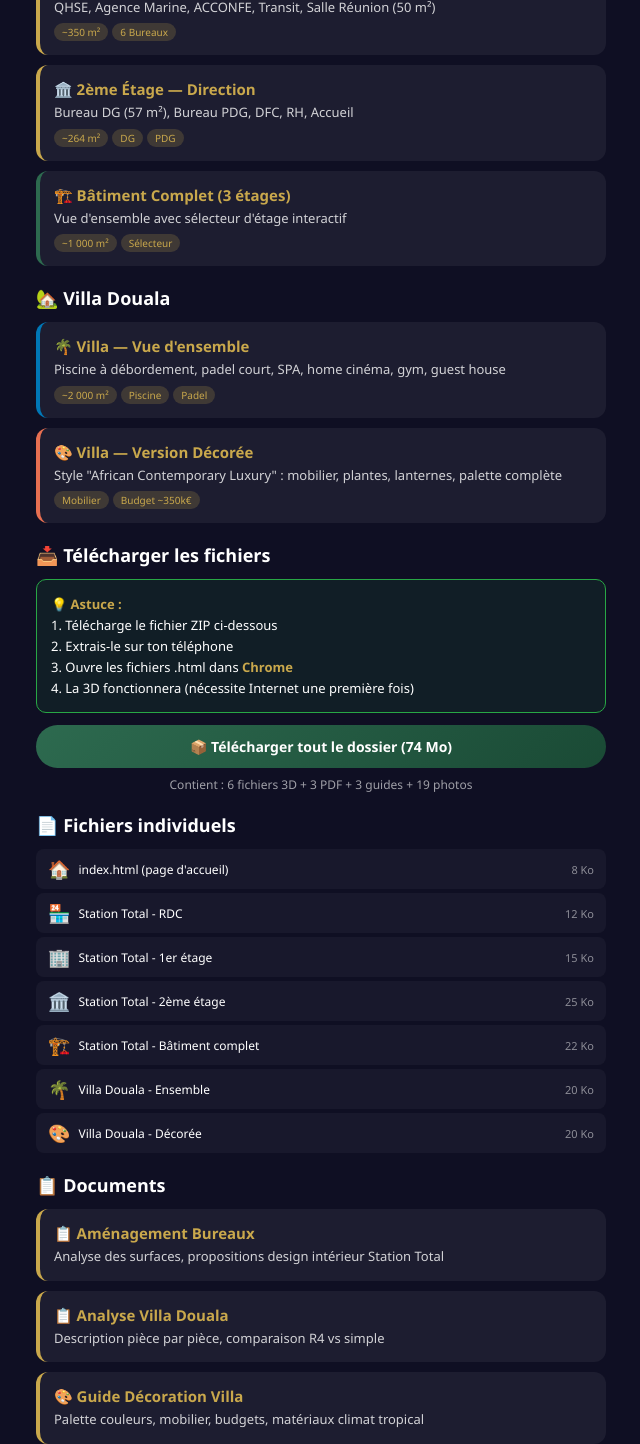
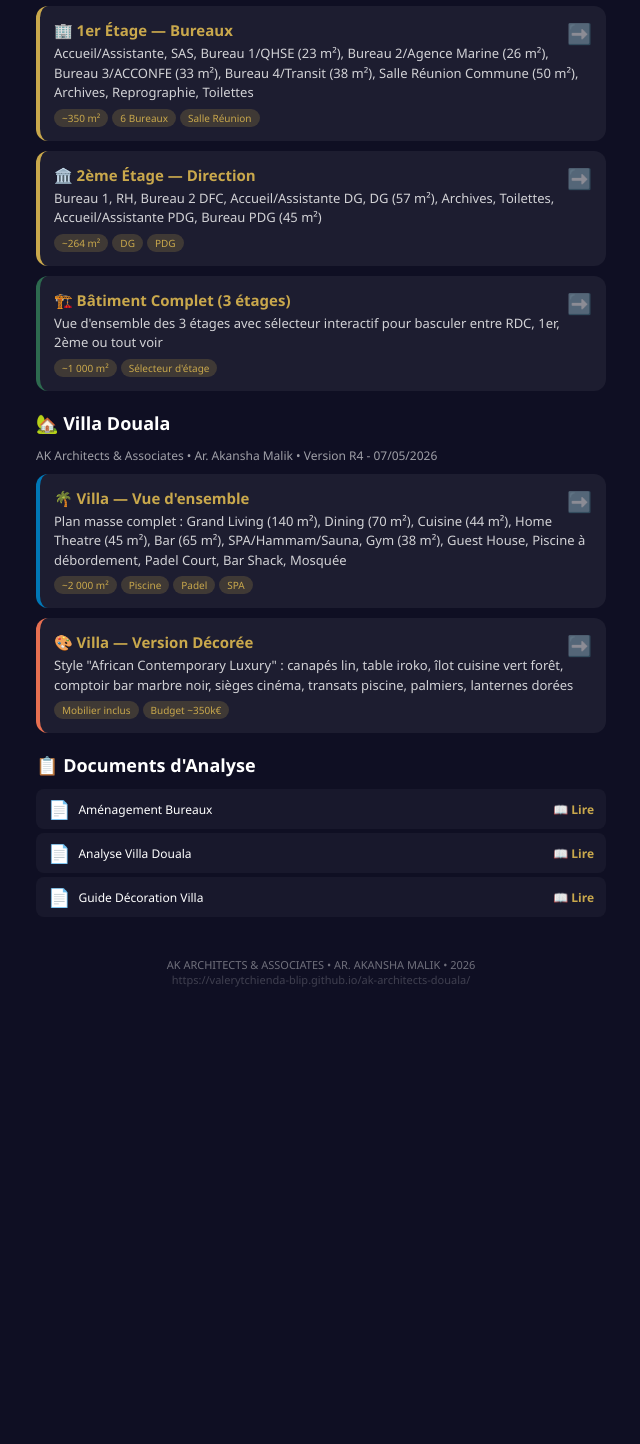
Before and after one commit to valerytchienda-blip/ak-architects-douala, a plain HTML site: page index.html in a window 1280 px wide. Shown: the part 492-1936 px from the top of the page, without its empty margins (319-959 px from the left). After the commit the page ends 1514 px from the top, so only its background shows below. Drawn offline with Linux system fonts and the light colour scheme.

Commit message:
Update index.html

```diff
--- a/index.html
+++ b/index.html
@@ -7,70 +7,36 @@
 <style>
     * { margin: 0; padding: 0; box-sizing: border-box; }
     body { font-family: 'Segoe UI', Tahoma, sans-serif; background: #0f0f23; color: #fff; min-height: 100vh; }
-    .header {
-        background: linear-gradient(135deg, #1a1a3e, #2a1a3e);
-        padding: 25px 15px; text-align: center;
-        border-bottom: 3px solid #c9a84c;
-    }
+    .header { background: linear-gradient(135deg, #1a1a3e, #2a1a3e); padding: 25px 15px; text-align: center; border-bottom: 3px solid #c9a84c; }
     .header h1 { font-size: 22px; color: #c9a84c; }
     .header p { font-size: 13px; opacity: 0.7; margin-top: 3px; }
     .container { max-width: 600px; margin: 0 auto; padding: 15px; }
     .section { margin-bottom: 20px; }
     .section h2 { font-size: 18px; margin-bottom: 12px; display: flex; align-items: center; gap: 8px; }
     .card {
-        background: rgba(255,255,255,0.06);
-        border-radius: 12px; padding: 14px; margin-bottom: 10px;
-        border-left: 4px solid #c9a84c;
+        background: rgba(255,255,255,0.06); border-radius: 12px; padding: 14px; margin-bottom: 10px;
+        border-left: 4px solid #c9a84c; cursor: pointer; transition: all 0.2s;
     }
+    .card:active { transform: scale(0.98); background: rgba(255,255,255,0.1); }
     .card h3 { font-size: 15px; color: #c9a84c; margin-bottom: 4px; }
     .card p { font-size: 13px; opacity: 0.8; line-height: 1.5; }
     .card .tags { margin-top: 6px; display: flex; flex-wrap: wrap; gap: 4px; }
-    .card .tag {
-        background: rgba(201,168,76,0.2); color: #c9a84c;
-        padding: 2px 8px; border-radius: 12px; font-size: 10px;
-    }
-    .btn {
-        display: block; width: 100%;
-        background: linear-gradient(135deg, #c9a84c, #a8882e);
-        color: #fff; padding: 12px; border-radius: 25px;
-        text-decoration: none; font-weight: bold; font-size: 14px;
-        text-align: center; border: none; margin-top: 8px;
-    }
-    .btn.blue { background: linear-gradient(135deg, #0077B6, #0055a8); }
-    .btn.green { background: linear-gradient(135deg, #2D6A4F, #1a4a35); }
-    .stats {
-        display: grid; grid-template-columns: repeat(4, 1fr);
-        gap: 8px; margin: 12px 0;
-    }
-    .stat {
-        background: rgba(255,255,255,0.05);
-        border-radius: 8px; padding: 10px; text-align: center;
-    }
+    .card .tag { background: rgba(201,168,76,0.2); color: #c9a84c; padding: 2px 8px; border-radius: 12px; font-size: 10px; }
+    .card .arrow { float: right; font-size: 20px; opacity: 0.5; }
+    .stats { display: grid; grid-template-columns: repeat(4, 1fr); gap: 8px; margin: 12px 0; }
+    .stat { background: rgba(255,255,255,0.05); border-radius: 8px; padding: 10px; text-align: center; }
     .stat .num { font-size: 20px; font-weight: bold; color: #c9a84c; }
     .stat .label { font-size: 10px; opacity: 0.6; margin-top: 2px; }
-    .info-box {
-        background: rgba(0,119,182,0.12);
-        border: 1px solid rgba(0,119,182,0.3);
-        border-radius: 10px; padding: 14px; margin: 12px 0;
-        font-size: 13px; line-height: 1.6;
-    }
+    .info-box { background: rgba(0,119,182,0.12); border: 1px solid rgba(0,119,182,0.3); border-radius: 10px; padding: 14px; margin: 12px 0; font-size: 13px; line-height: 1.6; }
     .info-box strong { color: #c9a84c; }
-    .download-btn {
-        display: inline-flex; align-items: center; gap: 8px;
-        background: #28a745; color: #fff; padding: 10px 16px;
-        border-radius: 25px; text-decoration: none;
-        font-weight: bold; font-size: 13px; margin: 5px;
-    }
     .footer { text-align: center; padding: 20px; opacity: 0.4; font-size: 11px; }
-    .files-list { margin: 10px 0; }
-    .file-item {
-        display: flex; align-items: center; gap: 8px;
-        padding: 8px 12px; background: rgba(255,255,255,0.04);
-        border-radius: 8px; margin: 4px 0; font-size: 12px;
-    }
+    .file-item { display: flex; align-items: center; gap: 8px; padding: 8px 12px; background: rgba(255,255,255,0.04); border-radius: 8px; margin: 4px 0; font-size: 12px; }
     .file-item .icon { font-size: 18px; }
     .file-item .name { flex: 1; }
     .file-item .size { opacity: 0.5; font-size: 11px; }
+    .file-item .link { color: #c9a84c; text-decoration: none; font-weight: bold; }
+    .file-item .link:hover { text-decoration: underline; }
+    .subtitle { font-size: 12px; opacity: 0.6; margin-bottom: 10px; }
 </style>
 </head>
 <body>
@@ -83,138 +49,108 @@
 <div class="container">
 
     <div class="info-box">
-        <strong>📱 Comment ça marche ?</strong><br>
-        Les fichiers 3D ont besoin d'Internet pour charger la librairie 3D.<br>
-        <strong>Solution :</strong> Télécharge les fichiers sur ton téléphone, puis ouvre-les avec Chrome.
+        <strong>👆 Comment ça marche ?</strong><br>
+        Clique sur un fichier 3D ci-dessous pour l'ouvrir directement dans ton navigateur.<br>
+        Tu pourras explorer les plans en 3D avec tes doigts !
     </div>
 
     <div class="stats">
         <div class="stat"><div class="num">2</div><div class="label">Projets</div></div>
-        <div class="stat"><div class="num">6</div><div class="label">Fichiers 3D</div></div>
+        <div class="stat"><div class="num">6</div><div class="label">Vues 3D</div></div>
         <div class="stat"><div class="num">~3000</div><div class="label">m²</div></div>
-        <div class="stat"><div class="num">19</div><div class="label">Photos</div></div>
+        <div class="stat"><div class="num">3</div><div class="label">Guides</div></div>
     </div>
 
     <!-- STATION TOTAL -->
     <div class="section">
         <h2>⛽ Station Total</h2>
+        <div class="subtitle">Projet de construction d'une essencerie TotalEnergies • Mars 2025 • G2BI • AMC Services</div>
 
+        <a href="rdc-station-essence.html" style="text-decoration:none;color:inherit;">
             <div class="card">
+                <span class="arrow">➡️</span>
                 <h3>🏪 RDC — Station Essence</h3>
-            <p>Boutique FOC (80 m²), Réserves, Mosquée, Locaux techniques</p>
+                <p>Boutique FOC (80 m²), Réserves, Chambre froide, Mosquée, Sanitaires, Locaux techniques (TGBT, Transfo, Steppe épuration, Forage, Bornes recharge)</p>
                 <div class="tags"><span class="tag">~350 m²</span><span class="tag">Boutique</span><span class="tag">Mosquée</span></div>
             </div>
+        </a>
 
+        <a href="1er-etage-bureaux.html" style="text-decoration:none;color:inherit;">
             <div class="card">
+                <span class="arrow">➡️</span>
                 <h3>🏢 1er Étage — Bureaux</h3>
-            <p>QHSE, Agence Marine, ACCONFE, Transit, Salle Réunion (50 m²)</p>
-            <div class="tags"><span class="tag">~350 m²</span><span class="tag">6 Bureaux</span></div>
+                <p>Accueil/Assistante, SAS, Bureau 1/QHSE (23 m²), Bureau 2/Agence Marine (26 m²), Bureau 3/ACCONFE (33 m²), Bureau 4/Transit (38 m²), Salle Réunion Commune (50 m²), Archives, Reprographie, Toilettes</p>
+                <div class="tags"><span class="tag">~350 m²</span><span class="tag">6 Bureaux</span><span class="tag">Salle Réunion</span></div>
+            </div>
+        </a>
+
+        <a href="2eme-etage-direction.html" style="text-decoration:none;color:inherit;">
+            <div class="card">
+                <span class="arrow">➡️</span>
+                <h3>🏛️ 2ème Étage — Direction</h3>
+                <p>Bureau 1, RH, Bureau 2 DFC, Accueil/Assistante DG, DG (57 m²), Archives, Toilettes, Accueil/Assistante PDG, Bureau PDG (45 m²)</p>
+                <div class="tags"><span class="tag">~264 m²</span><span class="tag">DG</span><span class="tag">PDG</span></div>
+            </div>
+        </a>
+
+        <a href="batiment-complet.html" style="text-decoration:none;color:inherit;">
+            <div class="card" style="border-left-color: #2D6A4F;">
+                <span class="arrow">➡️</span>
+                <h3>🏗️ Bâtiment Complet (3 étages)</h3>
+                <p>Vue d'ensemble des 3 étages avec sélecteur interactif pour basculer entre RDC, 1er, 2ème ou tout voir</p>
+                <div class="tags"><span class="tag">~1 000 m²</span><span class="tag">Sélecteur d'étage</span></div>
+            </div>
+        </a>
     </div>
 
-        <div class="card">
-            <h3>🏛️ 2ème Étage — Direction</h3>
-            <p>Bureau DG (57 m²), Bureau PDG, DFC, RH, Accueil</p>
-            <div class="tags"><span class="tag">~264 m²</span><span class="tag">DG</span><span class="tag">PDG</span></div>
-        </div>
-
-        <div class="card" style="border-left-color: #2D6A4F;">
-            <h3>🏗️ Bâtiment Complet (3 étages)</h3>
-            <p>Vue d'ensemble avec sélecteur d'étage interactif</p>
-            <div class="tags"><span class="tag">~1 000 m²</span><span class="tag">Sélecteur</span></div>
-        </div>
-    </div>
-
-    <!-- VILLA -->
+    <!-- VILLA DOUALA -->
     <div class="section">
         <h2>🏡 Villa Douala</h2>
+        <div class="subtitle">AK Architects & Associates • Ar. Akansha Malik • Version R4 - 07/05/2026</div>
 
+        <a href="villa-ensemble.html" style="text-decoration:none;color:inherit;">
             <div class="card" style="border-left-color: #0077B6;">
+                <span class="arrow">➡️</span>
                 <h3>🌴 Villa — Vue d'ensemble</h3>
-            <p>Piscine à débordement, padel court, SPA, home cinéma, gym, guest house</p>
-            <div class="tags"><span class="tag">~2 000 m²</span><span class="tag">Piscine</span><span class="tag">Padel</span></div>
+                <p>Plan masse complet : Grand Living (140 m²), Dining (70 m²), Cuisine (44 m²), Home Theatre (45 m²), Bar (65 m²), SPA/Hammam/Sauna, Gym (38 m²), Guest House, Piscine à débordement, Padel Court, Bar Shack, Mosquée</p>
+                <div class="tags"><span class="tag">~2 000 m²</span><span class="tag">Piscine</span><span class="tag">Padel</span><span class="tag">SPA</span></div>
             </div>
-
-        <div class="card" style="border-left-color: #E76F51;">
-            <h3>🎨 Villa — Version Décorée</h3>
-            <p>Style "African Contemporary Luxury" : mobilier, plantes, lanternes, palette complète</p>
-            <div class="tags"><span class="tag">Mobilier</span><span class="tag">Budget ~350k€</span></div>
-        </div>
-    </div>
-
-    <!-- TELECHARGEMENT -->
-    <div class="section">
-        <h2>📥 Télécharger les fichiers</h2>
-
-        <div class="info-box" style="background:rgba(40,167,69,0.1); border-color:#28a745;">
-            <strong>💡 Astuce :</strong><br>
-            1. Télécharge le fichier ZIP ci-dessous<br>
-            2. Extrais-le sur ton téléphone<br>
-            3. Ouvre les fichiers .html dans <strong>Chrome</strong><br>
-            4. La 3D fonctionnera (nécessite Internet une première fois)
-        </div>
-
-        <a href="AK_Architects_Presentation.zip" class="btn green" style="text-align:center;">
-            📦 Télécharger tout le dossier (74 Mo)
         </a>
 
-        <p style="text-align:center; opacity:0.6; margin-top:8px; font-size:12px;">
-            Contient : 6 fichiers 3D + 3 PDF + 3 guides + 19 photos
-        </p>
+        <a href="villa-decoration.html" style="text-decoration:none;color:inherit;">
+            <div class="card" style="border-left-color: #E76F51;">
+                <span class="arrow">➡️</span>
+                <h3>🎨 Villa — Version Décorée</h3>
+                <p>Style "African Contemporary Luxury" : canapés lin, table iroko, îlot cuisine vert forêt, comptoir bar marbre noir, sièges cinéma, transats piscine, palmiers, lanternes dorées</p>
+                <div class="tags"><span class="tag">Mobilier inclus</span><span class="tag">Budget ~350k€</span></div>
             </div>
-
-    <!-- FICHIERS INDIVIDUELS -->
-    <div class="section">
-        <h2>📄 Fichiers individuels</h2>
-
-        <div class="files-list">
-            <div class="file-item">
-                <span class="icon">🏠</span>
-                <span class="name">index.html (page d'accueil)</span>
-                <span class="size">8 Ko</span>
-            </div>
-            <div class="file-item">
-                <span class="icon">🏪</span>
-                <span class="name">Station Total - RDC</span>
-                <span class="size">12 Ko</span>
-            </div>
-            <div class="file-item">
-                <span class="icon">🏢</span>
-                <span class="name">Station Total - 1er étage</span>
-                <span class="size">15 Ko</span>
-            </div>
-            <div class="file-item">
-                <span class="icon">🏛️</span>
-                <span class="name">Station Total - 2ème étage</span>
-                <span class="size">25 Ko</span>
-            </div>
-            <div class="file-item">
-                <span class="icon">🏗️</span>
-                <span class="name">Station Total - Bâtiment complet</span>
-                <span class="size">22 Ko</span>
-            </div>
-            <div class="file-item">
-                <span class="icon">🌴</span>
-                <span class="name">Villa Douala - Ensemble</span>
-                <span class="size">20 Ko</span>
-            </div>
-            <div class="file-item">
-                <span class="icon">🎨</span>
-                <span class="name">Villa Douala - Décorée</span>
-                <span class="size">20 Ko</span>
-            </div>
-        </div>
+        </a>
     </div>
 
     <!-- DOCUMENTS -->
     <div class="section">
-        <h2>📋 Documents</h2>
-        <div class="card"><h3>📋 Aménagement Bureaux</h3><p>Analyse des surfaces, propositions design intérieur Station Total</p></div>
-        <div class="card"><h3>📋 Analyse Villa Douala</h3><p>Description pièce par pièce, comparaison R4 vs simple</p></div>
-        <div class="card"><h3>🎨 Guide Décoration Villa</h3><p>Palette couleurs, mobilier, budgets, matériaux climat tropical</p></div>
+        <h2>📋 Documents d'Analyse</h2>
+
+        <div class="file-item">
+            <span class="icon">📄</span>
+            <span class="name">Aménagement Bureaux</span>
+            <a class="link" href="amenagement-bureaux.md" target="_blank">📖 Lire</a>
+        </div>
+        <div class="file-item">
+            <span class="icon">📄</span>
+            <span class="name">Analyse Villa Douala</span>
+            <a class="link" href="analyse-villa.md" target="_blank">📖 Lire</a>
+        </div>
+        <div class="file-item">
+            <span class="icon">📄</span>
+            <span class="name">Guide Décoration Villa</span>
+            <a class="link" href="guide-decoration-villa.md" target="_blank">📖 Lire</a>
+        </div>
     </div>
 
     <div class="footer">
-        AK ARCHITECTS & ASSOCIATES • AR. AKANSHA MALIK • 2026
+        AK ARCHITECTS & ASSOCIATES • AR. AKANSHA MALIK • 2026<br>
+        <span style="opacity:0.5;">https://valerytchienda-blip.github.io/ak-architects-douala/</span>
     </div>
 
 </div>
```
Lines whose indentation alone changed are shown as unchanged.
